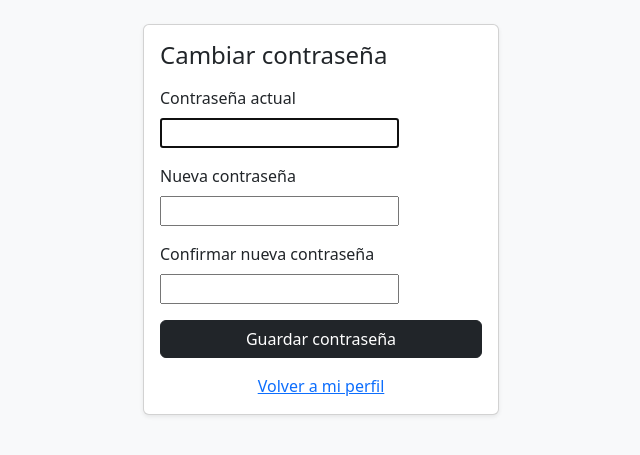
After one commit to Nick24x/cinemarket, a Django app: page /usuarios/cambiar-password/ in a window 1280 px wide. The commit adds this page. Shown: the top 455 px of the page, without its empty margins (319-959 px from the left). Run offline with Django 5.2, Linux system fonts and the light colour scheme; the visitor is signed in with stand-in values (Sample User, id 1).

Commit message:
actualización

```diff
--- /dev/null
+++ b/templates/usuarios/cambiar_password.html
@@ -0,0 +1,59 @@
+<!DOCTYPE html>
+<html lang="es">
+<head>
+  <meta charset="UTF-8">
+  <title>Cambiar contraseña</title>
+  <link href="https://cdn.jsdelivr.net/npm/bootstrap@5.3.2/dist/css/bootstrap.min.css" rel="stylesheet">
+</head>
+<body class="bg-light">
+  <div class="container py-4">
+    <div class="row justify-content-center">
+      <div class="col-12 col-md-6 col-lg-4">
+        <div class="card shadow-sm">
+          <div class="card-body">
+            <h4 class="mb-3">Cambiar contraseña</h4>
+
+            {% if messages %}
+              {% for m in messages %}
+                <div class="alert alert-{{ m.tags }} py-2">{{ m }}</div>
+              {% endfor %}
+            {% endif %}
+
+            <form method="post">
+              {% csrf_token %}
+
+              {{ form.non_field_errors }}
+
+              <div class="mb-3">
+                <label class="form-label">Contraseña actual</label>
+                {{ form.old_password }}
+                {{ form.old_password.errors }}
+              </div>
+
+              <div class="mb-3">
+                <label class="form-label">Nueva contraseña</label>
+                {{ form.new_password1 }}
+                {{ form.new_password1.errors }}
+              </div>
+
+              <div class="mb-3">
+                <label class="form-label">Confirmar nueva contraseña</label>
+                {{ form.new_password2 }}
+                {{ form.new_password2.errors }}
+              </div>
+
+              <button class="btn btn-dark w-100" type="submit">
+                Guardar contraseña
+              </button>
+            </form>
+
+            <a href="{% url 'mi_perfil' %}" class="d-block mt-3 text-center">
+              Volver a mi perfil
+            </a>
+          </div>
+        </div>
+      </div>
+    </div>
+  </div>
+</body>
+</html>
--- a/templates/cuentas/mi_perfil.html
+++ b/templates/usuarios/mi_perfil.html
@@ -73,9 +73,7 @@
             <hr class="my-4">
 
             <div class="text-end">
-              <a href="{% url 'cambiar_password' %}" class="btn btn-sm btn-outline-light">
-                Cambiar contraseña
-              </a>
+              <a href="{{ url_password_change }}" class="btn btn-outline-light btn-sm">Cambiar contraseña</a>
             </div>
 
           </div>
--- a/usuarios/views.py
+++ b/usuarios/views.py
@@ -6,6 +6,9 @@ from peliculas.models import Pelicula
 from .forms import RegistroForm
 from .forms import PerfilForm
 from django.contrib import messages
+from django.urls import reverse
+from django.contrib.auth.forms import PasswordChangeForm
+from django.contrib.auth import update_session_auth_hash
 
 def home(request):
     # trae SOLO disponibles; si quieres probar, usa .all()
@@ -43,16 +46,45 @@ def logout_view(request):
 
 @login_required
 def mi_perfil(request):
+    """
+    Ver y editar datos básicos del usuario (username, email, etc.).
+    """
+    user = request.user
+
     if request.method == "POST":
-        form = PerfilForm(request.POST, instance=request.user)
+        form = PerfilForm(request.POST, instance=user)
         if form.is_valid():
             form.save()
             messages.success(request, "Perfil actualizado correctamente.")
             return redirect("mi_perfil")
     else:
-        form = PerfilForm(instance=request.user)
+        form = PerfilForm(instance=user)
 
-    return render(request, "cuentas/mi_perfil.html", {
+    # URL interna para el botón "Cambiar contraseña"
+    url_password_change = reverse("cambiar_password")
+
+    return render(request, "usuarios/mi_perfil.html", {
         "form": form,
-        "user_obj": request.user,
+        "user": user,
+        "url_password_change": url_password_change,
     })
+
+@login_required
+def cambiar_password(request):
+    """
+    Permite al usuario cambiar su contraseña.
+    Al guardar, se actualiza en la BD y se mantiene la sesión.
+    """
+    if request.method == "POST":
+        form = PasswordChangeForm(user=request.user, data=request.POST)
+        if form.is_valid():
+            user = form.save()  # 🔹 AQUÍ se guarda la nueva contraseña en la BD
+            update_session_auth_hash(request, user)  # mantiene la sesión
+            messages.success(request, "Tu contraseña se actualizó correctamente.")
+            return redirect("mi_perfil")
+    else:
+        form = PasswordChangeForm(user=request.user)
+
+    return render(request, "usuarios/cambiar_password.html", {
+        "form": form
+    })
```
